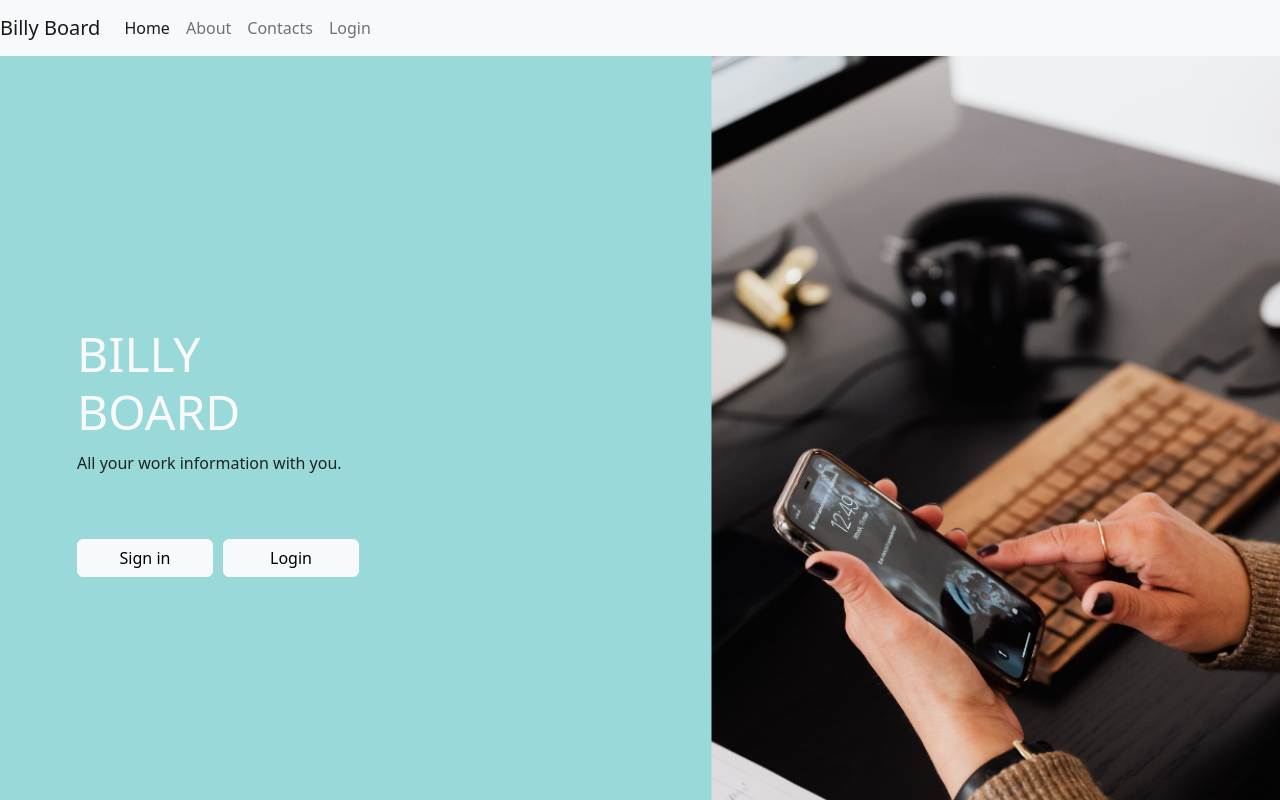
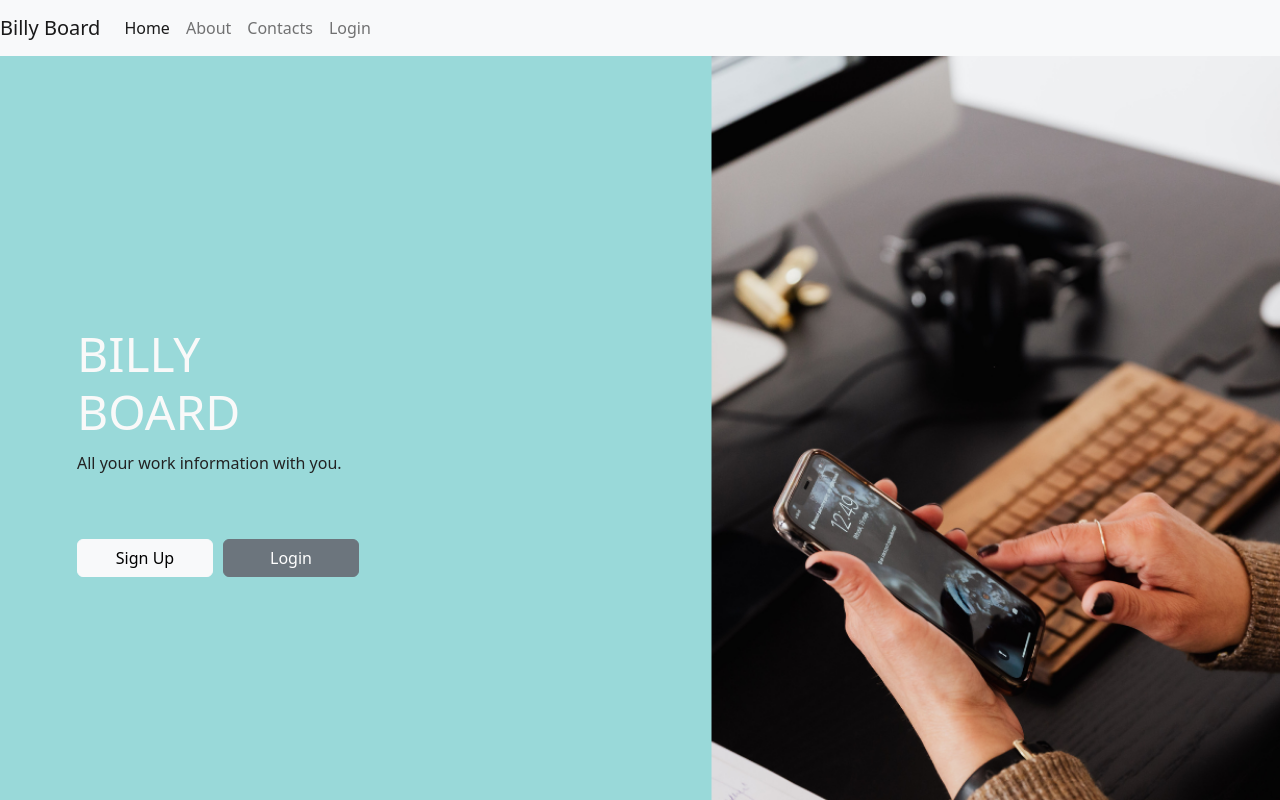
Before and after one commit to Valeprogr/Billy-board-finalproject, a React (Create React App) app in the folder client/: page / in a window 1280 px wide. Shown: the top 800 px of the page. Built offline with nearby package versions, Linux system fonts and the light colour scheme.

Commit message:
edit some btn color and text error

```diff
--- a/client/src/pages/home/Home.js
+++ b/client/src/pages/home/Home.js
@@ -29,8 +29,8 @@ const Home = () => {
                     <h1>BOARD</h1>
                     <p>All your work information with you.</p>
                     <div className='btn-container'>
-                        <button type="button" className="btn btn-light" onClick={signinHandler}>Sign in</button>
-                        <button type="button" className="btn btn-light" onClick={loginHandler}>Login</button>
+                        <button type="button" className="btn btn-light" onClick={signinHandler}>Sign Up</button>
+                        <button type="button" className="btn btn-secondary" onClick={loginHandler}>Login</button>
                     </div>
 
                 </div>
--- a/client/src/pages/signin/Signin.js
+++ b/client/src/pages/signin/Signin.js
@@ -46,7 +46,7 @@ const Signin = () => {
             <div id='login' className='signin-body'>
                 <div className='signin-box'>
                 <div className="text">
-                <h1>Sign in</h1>
+                <h1>Sign Up</h1>
                     <hr className="horizontalLine"></hr>
                     <form>
                         <label for="name">Name:</label><br />
@@ -67,7 +67,7 @@ const Signin = () => {
                         <a href='/login'><h6 className='h6-text'>Do you have already an account ? Click here!</h6></a>
                         <button type="submit" value="Sign in" className='btn btn-secondary' onClick={registerHandler} disabled={loading}>
                             {loading && <Btnspinner />}
-                            Signin
+                            Sign Up
                         </button>
                     </form>
                 </div>
```
